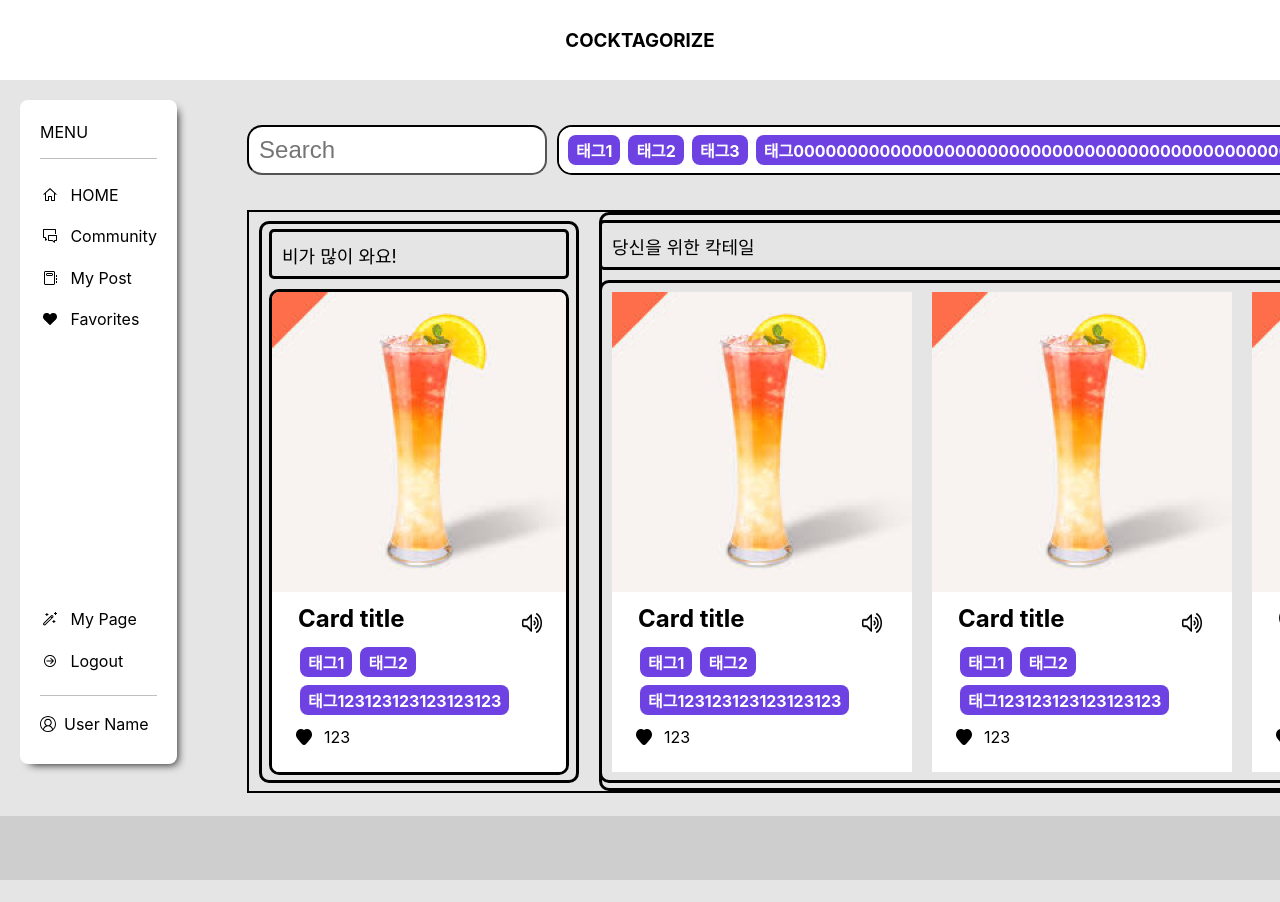
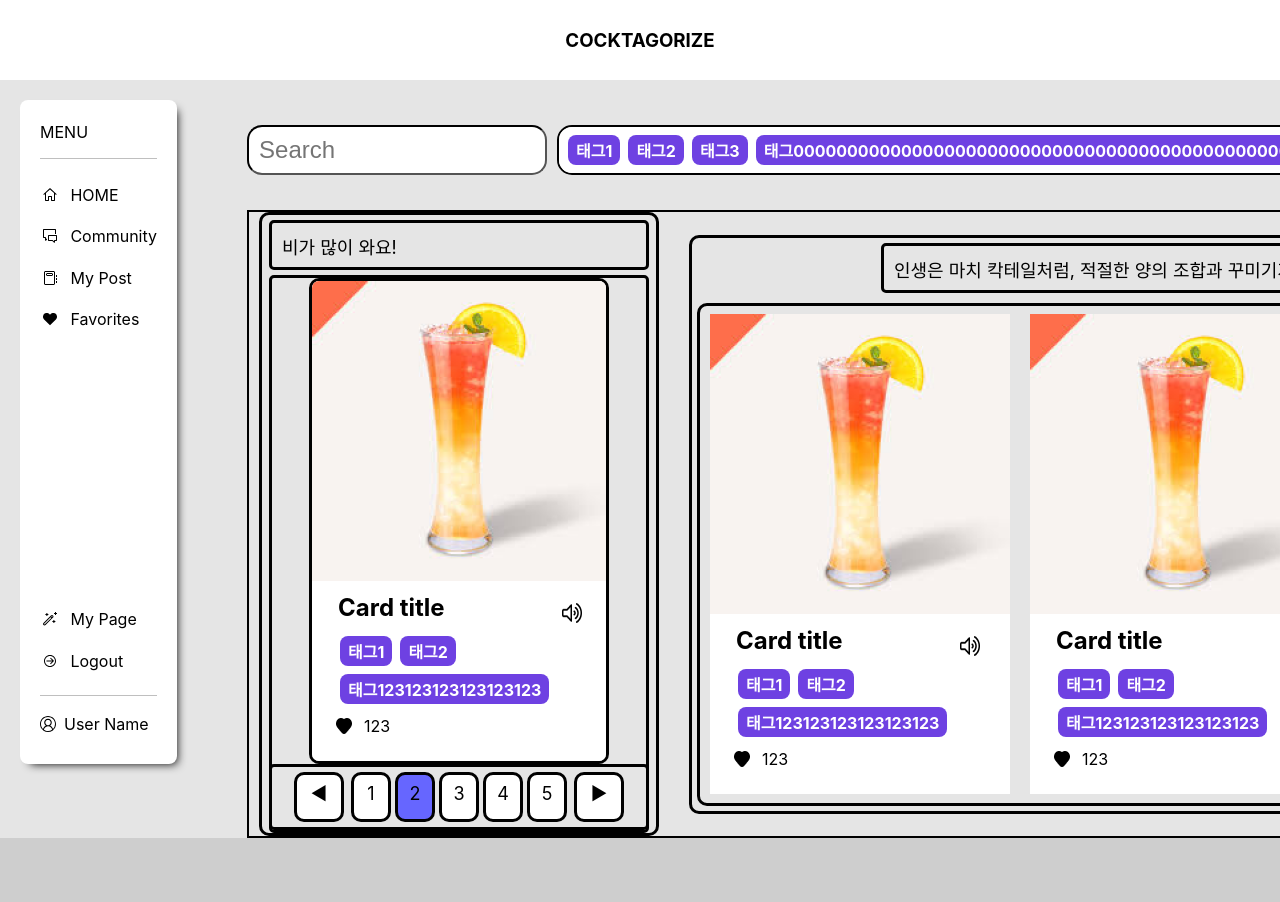
Before and after one commit to CSID-DGU/2023-1-OSSP2-NotEasy-10, a React (Create React App) app in the folder cocktagorize/src/main/frontend/: page / in a window 1280 px wide. Shown: the top 902 px of the page. Before the commit the page ends 880 px from the top, so only its background shows below. Built offline with nearby package versions, Linux system fonts and the light colour scheme.

Commit message:
[5/7 01:11] 날씨 기반 추천에 Carousel (자동 스크롤) 도입

```diff
--- /dev/null
+++ b/cocktagorize/src/main/frontend/src/component/common/UseInterval.js
@@ -0,0 +1,24 @@
+import React from "react";
+import { useState, useEffect, useRef } from "react";
+
+function useInterval(callback, delay) {
+	const savedCallback = useRef();
+
+	// Remember the latest callback.
+	useEffect(() => {
+		savedCallback.current = callback;
+	}, [callback]);
+
+	// Set up the interval.
+	useEffect(() => {
+		function tick() {
+			savedCallback.current();
+		}
+		if (delay !== null) {
+			let id = setInterval(tick, delay);
+			return () => clearInterval(id);
+		}
+	}, [delay]);
+}
+
+export default useInterval;
--- a/cocktagorize/src/main/frontend/src/pages/Home/Home.js
+++ b/cocktagorize/src/main/frontend/src/pages/Home/Home.js
@@ -1,8 +1,10 @@
 import React from "react";
-import styled from "styled-components";
+import { useState, useEffect, useRef } from "react";
+import styled, { css } from "styled-components";
 import Sidebar from "../../component/common/sidebar/Sidebar.jsx";
 import Modal from "../../component/modal.js";
 import Tag from "../../component/common/tag.js";
+import useInterval from "../../component/common/UseInterval.js";
 import CocktailCard from "../../component/cocktailCard.js";
 
 const Entire = styled.div`
@@ -73,7 +75,7 @@ const WeatherNUserCocktail = styled.div`
 	align-items: center;
 	width: auto;
 	height: auto;
-	margin: 0px 50px;
+	margin: 0px 0px 0px 50px;
 	border: solid;
 	border-color: black;
 	border-width: 2px;
@@ -84,7 +86,7 @@ const Weather = styled.div`
 	flex-direction: column;
 	justify-content: center;
 	align-items: center;
-	width: 320px;
+	width: 400px;
 	height: auto;
 	border: solid;
 	border-radius: 10px;
@@ -93,7 +95,7 @@ const Weather = styled.div`
 `;
 
 const WeatherInfoBox = styled.div`
-	width: 300px;
+	width: 380px;
 	height: 50px;
 	margin: 5px;
 	padding: auto 10px;
@@ -108,18 +110,115 @@ const WeatherInfo = styled.p`
 	margin: 10px;
 `;
 
+const WeatherCarousel = styled.div`
+	display: flex;
+	flex-direction: column;
+	justify-content: center;
+	align-items: center;
+	width: 380px;
+	height: auto;
+	margin: 0px;
+	padding: 0px;
+	border: solid;
+	border-radius: 5px;
+	border-color: black;
+`;
+
+const WeatherScroll = styled.div`
+	display: flex;
+	flex-direction: row;
+	justify-content: center;
+	align-items: center;
+	width: 380px;
+	height: auto;
+	margin: 0px;
+	padding: 0px;
+	border: solid;
+	border-radius: 5px;
+	border-color: black;
+`;
+
+const WeatherScrollArrow = styled.div`
+	width: 50px;
+	height: 50px;
+	margin: 5px;
+	padding: 0px;
+	border: solid;
+	border-color: black;
+	border-radius: 10px;
+	background-color: white;
+
+	&:hover {
+		background-color: gray;
+	}
+
+	transition: background-color 0.2s;
+`;
+
+const WeatherScrollIndex = styled.div`
+	width: 40px;
+	height: 50px;
+	margin: 2px;
+	padding: 0px;
+	border: solid;
+	border-color: black;
+	border-radius: 10px;
+	background-color: white;
+
+	&:hover {
+		background-color: #ccccff;
+		${(props) => {
+			if (props.index === props.btnIndex)
+				return css`
+					background-color: #6666ff;
+				`;
+		}};
+	}
+
+	${(props) => {
+		if (props.index === props.btnIndex)
+			return css`
+				background-color: #6666ff;
+			`;
+	}};
+
+	transition: background-color 0.2s;
+`;
+
+const Text = styled.p`
+	font-size: 18px;
+	text-align: center;
+	-webkit-user-select: none;
+	user-select: none;
+`;
+
 const WeatherCocktail = styled.div`
 	display: flex;
 	flex-direction: row;
 	align-items: center;
 	width: 300px;
 	height: auto;
-	margin: 5px;
+	margin: 0px;
+	float: left;
 	border: solid;
 	border-radius: 10px;
 	border-color: black;
-	overflow-x: auto;
+	overflow-x: hidden;
 	overflow-y: hidden;
+`;
+
+const WeatherCocktailCard = styled.div`
+	width: 300px;
+	height: auto;
+	margin: 0px;
+	transition: all ease-in-out 0.5s;
+
+	${(props) => {
+		if (props.cardIndex == 0)
+			return css`
+				margin-left: ${(props) => props.index * -300}px;
+			`; // 맨 왼쪽에 있는 카드만 margin-left 적용
+	}};
 `;
 
 const UserRecommand = styled.div`
@@ -127,16 +226,16 @@ const UserRecommand = styled.div`
 	flex-direction: column;
 	justify-content: center;
 	align-items: center;
-	width: 960px;
+	width: auto;
 	height: auto;
 	border: solid;
 	border-radius: 10px;
 	border-color: black;
-	margin: 0px 10px;
+	margin: 0px 0px 0px 20px;
 `;
 
 const UserRecommandInfoBox = styled.div`
-	width: 960px;
+	width: auto;
 	height: 50px;
 	margin: 5px;
 	padding: auto 10px;
@@ -166,6 +265,64 @@ const UserRecommandCocktail = styled.div`
 `;
 
 const Home = () => {
+	const [weatherScrollIndex, setWeatherScrollIndex] = useState(0);
+	const [maxWeatherScrollIndex, setMaxWeatherScrollIndex] = useState(4);
+
+	let weatherAutoScroll = useInterval(
+		() => onWeatherScrollClick("right"),
+		5000
+	);
+
+	function onWeatherScrollClick(direction) {
+		if (direction === "left") {
+			if (weatherScrollIndex <= 0) {
+				setWeatherScrollIndex(
+					(weatherScrollIndex) => maxWeatherScrollIndex
+				);
+			} else {
+				setWeatherScrollIndex(
+					(weatherScrollIndex) => weatherScrollIndex - 1
+				);
+			}
+		} else {
+			if (weatherScrollIndex >= maxWeatherScrollIndex) {
+				setWeatherScrollIndex((weatherScrollIndex) => 0);
+			} else {
+				setWeatherScrollIndex(
+					(weatherScrollIndex) => weatherScrollIndex + 1
+				);
+			}
+		}
+	}
+
+	function weatherScrollIndexButton() {
+		let result = [];
+		for (let i = 0; i < 5; i++) {
+			result.push(
+				<WeatherScrollIndex
+					index={weatherScrollIndex}
+					btnIndex={i}
+					onClick={() => setWeatherScrollIndex(i)}
+				>
+					<Text>{i + 1}</Text>
+				</WeatherScrollIndex>
+			);
+		}
+		return result;
+	}
+
+	function weatherScrollCocktailCard() {
+		let result = [];
+		for (let i = 0; i < 5; i++) {
+			result.push(
+				<WeatherCocktailCard index={weatherScrollIndex} cardIndex={i}>
+					<CocktailCard />
+				</WeatherCocktailCard>
+			);
+		}
+		return result;
+	}
+
 	return (
 		<Entire>
 			<Sidebar />
@@ -191,16 +348,32 @@ const Home = () => {
 						<WeatherInfoBox>
 							<WeatherInfo>비가 많이 와요!</WeatherInfo>
 						</WeatherInfoBox>
-						<WeatherCocktail>
-							<CocktailCard />
-							<CocktailCard />
-							<CocktailCard />
-						</WeatherCocktail>
+						<WeatherCarousel>
+							<WeatherCocktail>
+								{weatherScrollCocktailCard()}
+							</WeatherCocktail>
+							<WeatherScroll>
+								<WeatherScrollArrow
+									onClick={() => onWeatherScrollClick("left")}
+								>
+									<Text>◀</Text>
+								</WeatherScrollArrow>
+								{weatherScrollIndexButton()}
+								<WeatherScrollArrow
+									onClick={() =>
+										onWeatherScrollClick("right")
+									}
+								>
+									<Text>▶</Text>
+								</WeatherScrollArrow>
+							</WeatherScroll>
+						</WeatherCarousel>
 					</Weather>
 					<UserRecommand>
 						<UserRecommandInfoBox>
 							<UserRecommandInfo>
-								당신을 위한 칵테일
+								인생은 마치 칵테일처럼, 적절한 양의 조합과
+								꾸미기가 중요하다. -ChatGPT
 							</UserRecommandInfo>
 						</UserRecommandInfoBox>
 						<UserRecommandCocktail>
```
